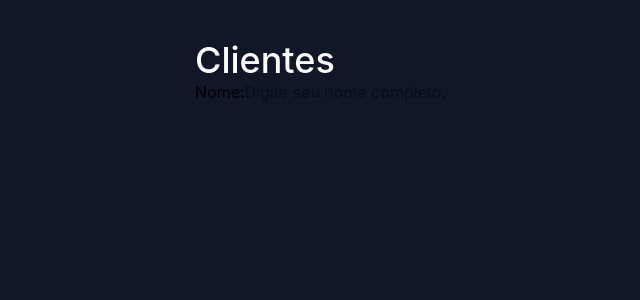
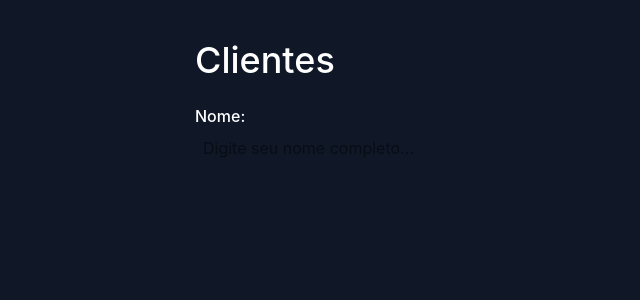
Before and after one commit to safira1344/api-nodejs, a React (Vite) app in the folder frontend/: page / in a window 1280 px wide. Shown: the top 300 px of the page, without its empty margins (109-749 px from the left). Built offline with nearby package versions, Linux system fonts and the light colour scheme.

Commit message:
refactor: enhance form structure and styling in App component

```diff
--- a/frontend/src/App.tsx
+++ b/frontend/src/App.tsx
@@ -5,11 +5,12 @@ export default function App() {
             <main className="my-10 w-full md:max-w-2xl">
                 <h1 className="text-4xl font-medium text-white">Clientes</h1>
 
-                <form>
-                    <label>Nome:</label>
+                <form className="flex flex-col my-6">
+                    <label className="font-medium text-white">Nome:</label>
                     <input
                     type="text"
-                    placeholder="Digite seu nome completo." />
+                    placeholder="Digite seu nome completo..."
+                    className="w-full mb-5 p-2"/>
                 </form>
             </main>
         </div>
```
